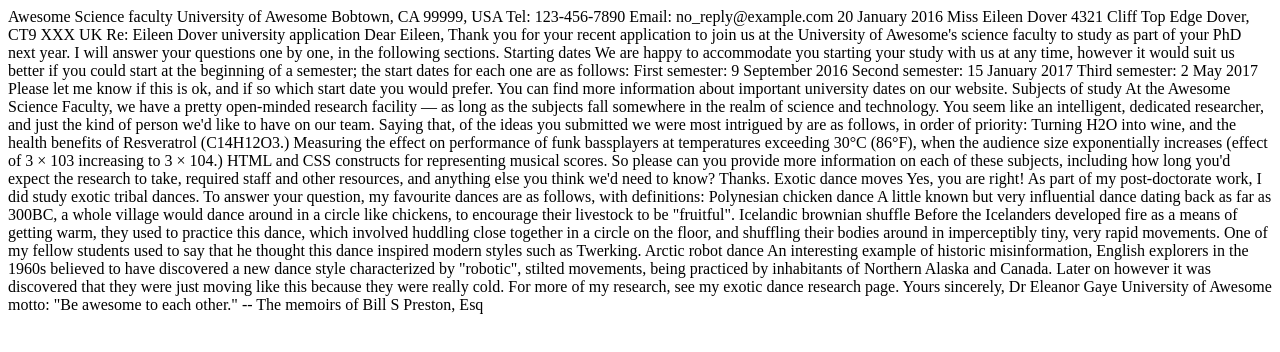
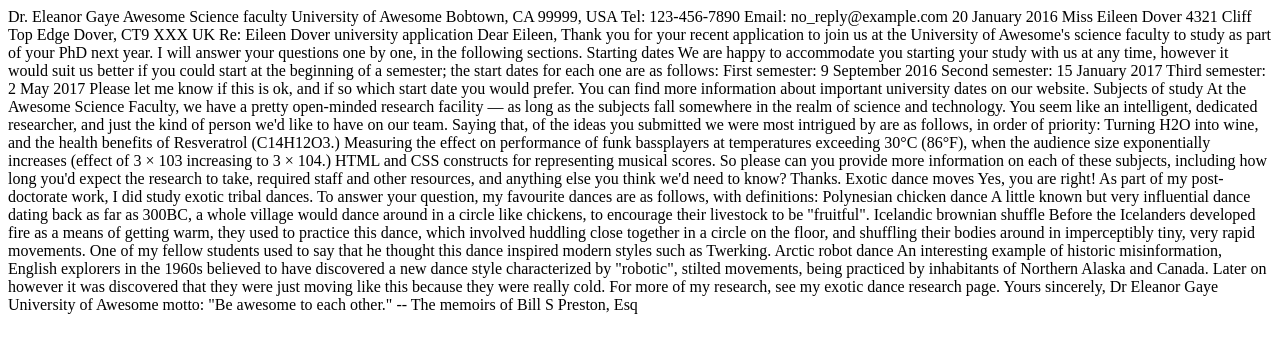
Before and after one commit to mohamedhaniff/mohamedhaniff.github.io, a plain HTML site: page lab1/part1/index.html in a window 1280 px wide. Drawn offline with Linux system fonts and the light colour scheme.

Commit message:
Update index.html
Added Doctor's name

```diff
--- a/lab1/part1/index.html
+++ b/lab1/part1/index.html
@@ -12,6 +12,7 @@
     </head>
     <body>
 
+        Dr. Eleanor Gaye
         Awesome Science faculty
 University of Awesome
 Bobtown, CA 99999,
```
